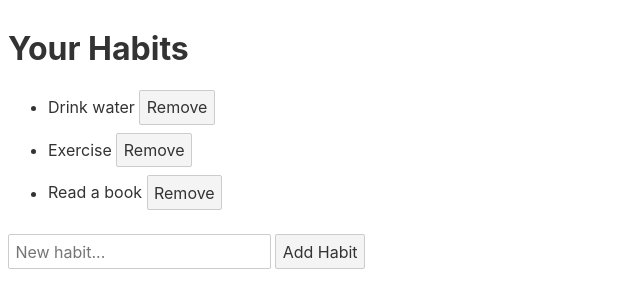
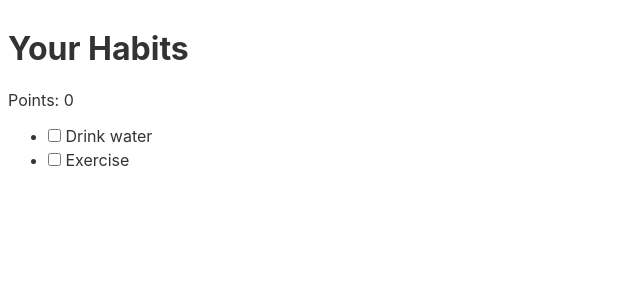
Before and after one commit to Frenxys/habito-pro, a Svelte app: page / in a window 1280 px wide. Shown: the top 308 px of the page, without its empty margins (0-640 px from the left). Built offline with nearby package versions, Linux system fonts and the light colour scheme.

Commit message:
Gamification (Punti e Livelli)

```diff
--- a/src/routes/Home.svelte
+++ b/src/routes/Home.svelte
@@ -1,28 +1,28 @@
 <script>
-    let habits = ["Drink water", "Exercise", "Read a book"];
-    let newHabit = "";
+    let habits = [
+        { name: "Drink water", completed: false },
+        { name: "Exercise", completed: false },
+    ];
+    let points = 0;
 
-    function addHabit() {
-        if (newHabit.trim()) {
-            habits = [...habits, newHabit.trim()];
-            newHabit = "";
-        }
-    }
-
-    function removeHabit(index) {
-        habits = habits.filter((_, i) => i !== index);
+    function updatePoints() {
+        points = habits.reduce((total, habit) => total + (habit.completed ? 10 : 0), 0);
     }
 </script>
 
 <main>
     <h1>Your Habits</h1>
+    <p>Points: {points}</p>
     <ul>
         {#each habits as habit, index}
             <li>
-                {habit} <button on:click={() => removeHabit(index)}>Remove</button>
+                <input
+                    type="checkbox"
+                    bind:checked={habit.completed}
+                    on:change={updatePoints}
+                />
+                {habit.name}
             </li>
         {/each}
     </ul>
-    <input type="text" bind:value={newHabit} placeholder="New habit..." />
-    <button on:click={addHabit}>Add Habit</button>
 </main>
```
